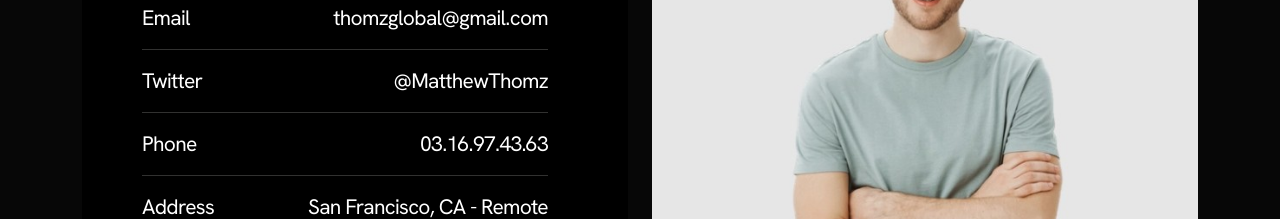
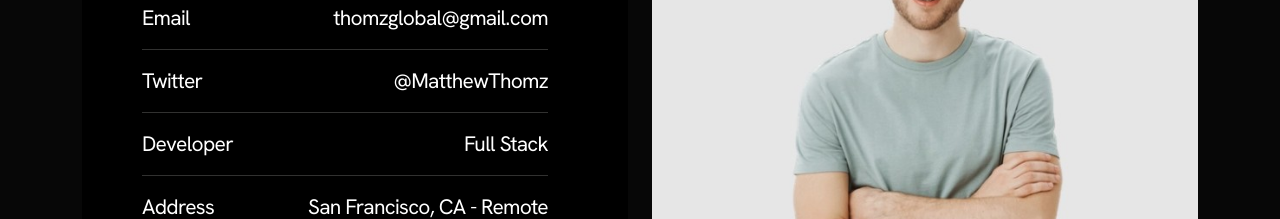
Before and after one commit to MatthewThomz/web, a plain HTML site: page index.html in a window 1280 px wide. Shown: the part 1780-1999 px from the top of the page. Drawn offline with Linux system fonts and the light colour scheme; files whose address does not match are found by name.

Commit message:
Update index.html

```diff
--- a/index.html
+++ b/index.html
@@ -212,10 +212,10 @@
                                         </li>
                                         <li class="d-flex align-items-center justify-content-between">
                                             <div class="about-list-content-left">
-                                                <h5>Phone</h5>
+                                                <h5>Developer</h5>
                                             </div>
                                             <div class="about-list-content-right">
-                                                <h5>03.16.97.43.63</h5>
+                                                <h5>Full Stack</h5>
                                             </div>
                                         </li>
                                         <li class="d-flex align-items-center justify-content-between">
```
